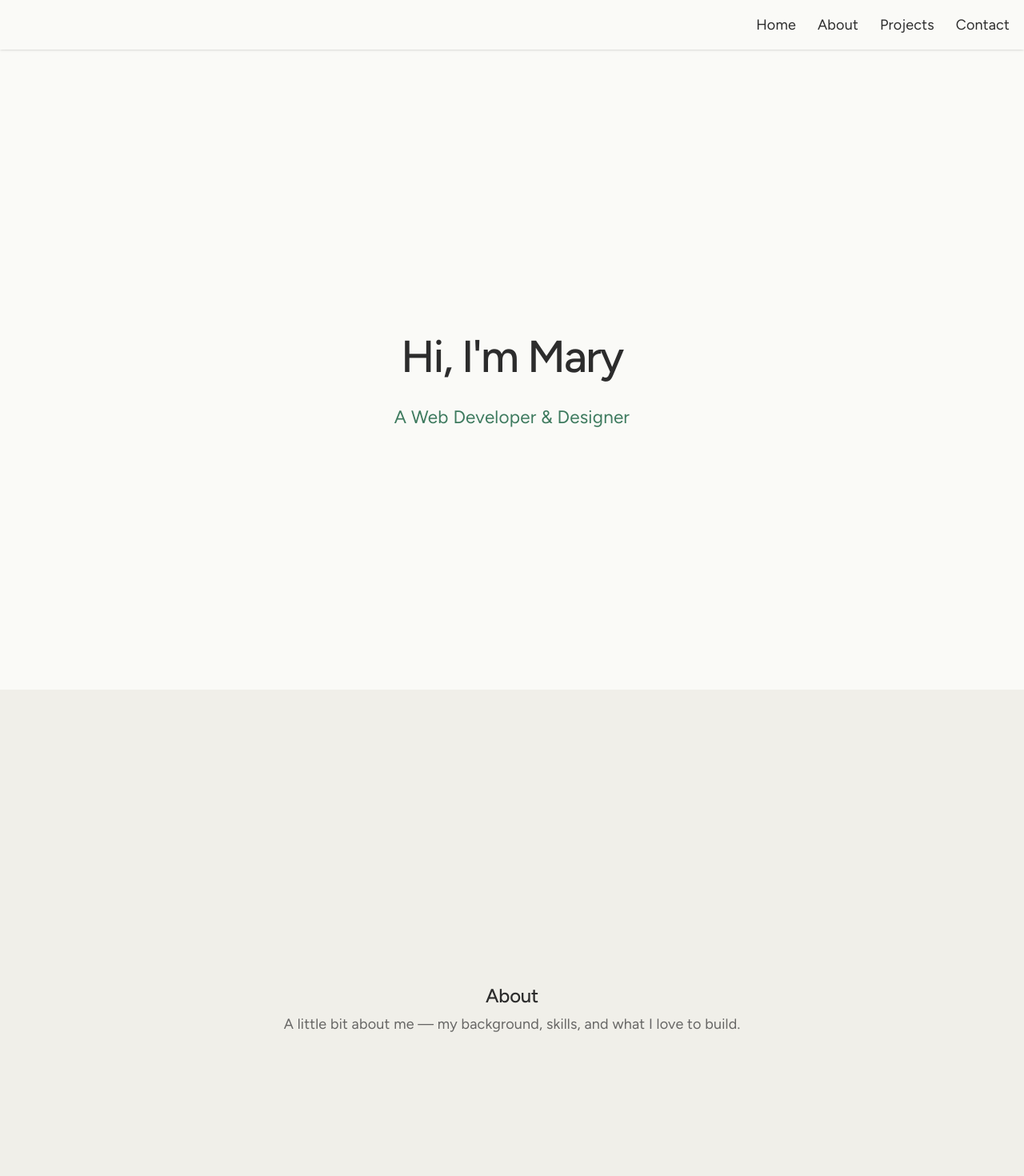
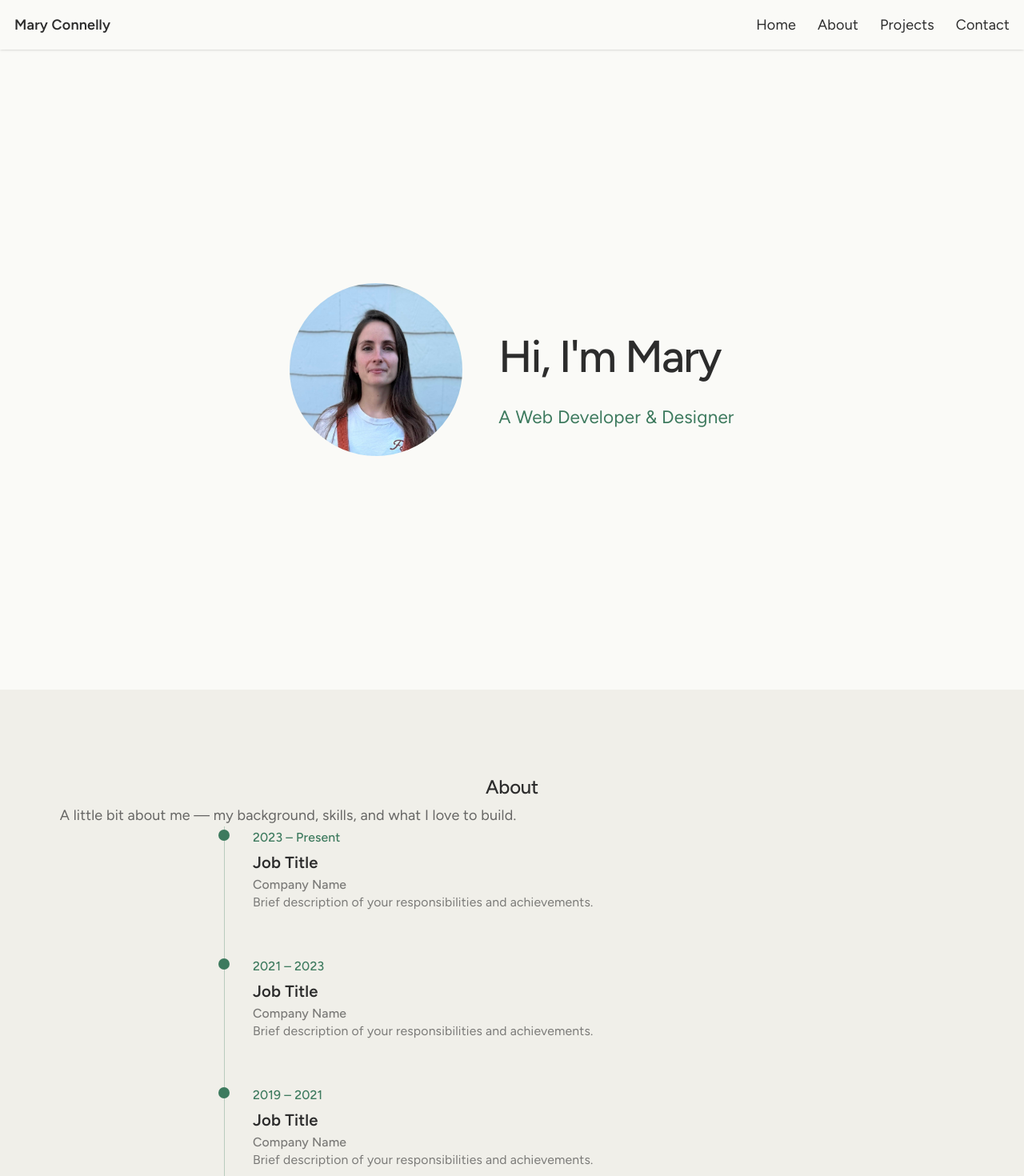
Before and after one commit to maryconnelly/Web-Development-Portfolio, a React (Vite) app in the folder web-development-portfolio/: page / in a window 1280 px wide. Shown: the top 1470 px of the page at 80% size. Built offline with nearby package versions, Linux system fonts and the light colour scheme.

Commit message:
added experience in timeline and full name in nav bar

```diff
--- a/web-development-portfolio/src/App.jsx
+++ b/web-development-portfolio/src/App.jsx
@@ -1,4 +1,5 @@
 import Navbar from './components/Navbar'
+import profilePhoto from './assets/profile.jpg'
 import { FaGithub, FaLinkedin } from 'react-icons/fa'
 import { MdEmail } from 'react-icons/md'
 
@@ -11,19 +12,45 @@ const projects = [
   { id: 6, title: 'Project Six', description: 'Short description of the project.', link: '#' },
 ]
 
+const experience = [
+  { id: 1, year: '2023 – Present', role: 'Job Title', company: 'Company Name', description: 'Brief description of your responsibilities and achievements.' },
+  { id: 2, year: '2021 – 2023', role: 'Job Title', company: 'Company Name', description: 'Brief description of your responsibilities and achievements.' },
+  { id: 3, year: '2019 – 2021', role: 'Job Title', company: 'Company Name', description: 'Brief description of your responsibilities and achievements.' },
+  { id: 4, year: '2014 – 2019', role: 'Teacher/Team Leader', company: 'Elkhorn Public Schools', description: 'Designed and delivered curriculum for ELA, Reading, and World/US History, translating complex concepts into clear, engaging content. Managed dozens of formative and summative projects and evaluations simultaneously, tracked progress, and iterated based on results and feedback — building strong skills in structured problem-solving and communication.' },
+]
+
 function App() {
   return (
     <>
       <Navbar />
 
-      <section id="home" className="min-h-screen flex flex-col items-center justify-center text-center px-8 bg-[#FAFAF7]">
-        <h1 className="text-5xl font-bold mb-4 text-[#2C2C2C]">Hi, I'm Mary</h1>
-        <p className="text-xl text-[#3D7A5E]">A Web Developer & Designer</p>
+      <section id="home" className="min-h-screen flex items-center justify-center px-8 bg-[#FAFAF7]">
+        <div className="flex flex-col sm:flex-row items-center gap-10">
+          <img src={profilePhoto} alt="Mary Connelly" className="w-48 h-48 rounded-full object-cover shrink-0" />
+          <div className="text-left">
+            <h1 className="text-5xl font-bold mb-4 text-[#2C2C2C]">Hi, I'm Mary</h1>
+            <p className="text-xl text-[#3D7A5E]">A Web Developer & Designer</p>
+          </div>
+        </div>
       </section>
 
-      <section id="about" className="min-h-screen flex flex-col items-center justify-center text-center px-8 bg-[#F0EFE9]">
-        <h2 className="text-3xl font-bold mb-4 text-[#2C2C2C]">About</h2>
-        <p className="text-[#2C2C2C] max-w-xl opacity-70">A little bit about me — my background, skills, and what I love to build.</p>
+      <section id="about" className="py-24 px-8 bg-[#F0EFE9]">
+        <h2 className="text-3xl font-bold mb-4 text-[#2C2C2C] text-center">About</h2>
+        <p className="text-[#2C2C2C] opacity-70 text-center max-w-xl mx-auto mb-16">A little bit about me — my background, skills, and what I love to build.</p>
+
+        <div className="relative max-w-2xl mx-auto">
+          <div className="absolute left-4 top-0 bottom-0 w-px bg-[#3D7A5E] opacity-30" />
+
+          {experience.map((item) => (
+            <div key={item.id} className="relative pl-12 pb-12 last:pb-0">
+              <div className="absolute left-[11px] top-1 w-3 h-3 rounded-full bg-[#3D7A5E]" />
+              <span className="text-sm text-[#3D7A5E] font-medium">{item.year}</span>
+              <h3 className="text-lg font-semibold text-[#2C2C2C] mt-1">{item.role}</h3>
+              <p className="text-sm font-medium text-[#2C2C2C] opacity-60">{item.company}</p>
+              <p className="text-sm text-[#2C2C2C] opacity-60 mt-2">{item.description}</p>
+            </div>
+          ))}
+        </div>
       </section>
 
       <section id="projects" className="py-24 px-8 bg-[#FAFAF7]">
--- a/web-development-portfolio/src/components/Navbar.jsx
+++ b/web-development-portfolio/src/components/Navbar.jsx
@@ -3,7 +3,10 @@ import * as NavigationMenu from '@radix-ui/react-navigation-menu'
 function Navbar() {
   return (
     <NavigationMenu.Root className="w-full bg-[#FAFAF7] text-[#2C2C2C] p-4 sticky top-0 z-50 shadow-sm">
-      <NavigationMenu.List className="flex gap-6 justify-end">
+      <NavigationMenu.List className="flex items-center gap-6">
+        <NavigationMenu.Item className="mr-auto">
+          <span className="font-semibold text-[#2C2C2C]">Mary Connelly</span>
+        </NavigationMenu.Item>
         <NavigationMenu.Item>
           <NavigationMenu.Link href="/" className="hover:text-[#3D7A5E] transition-colors">
             Home
```
Also changed, not shown: web-development-portfolio/src/assets/profile.jpg (added).
